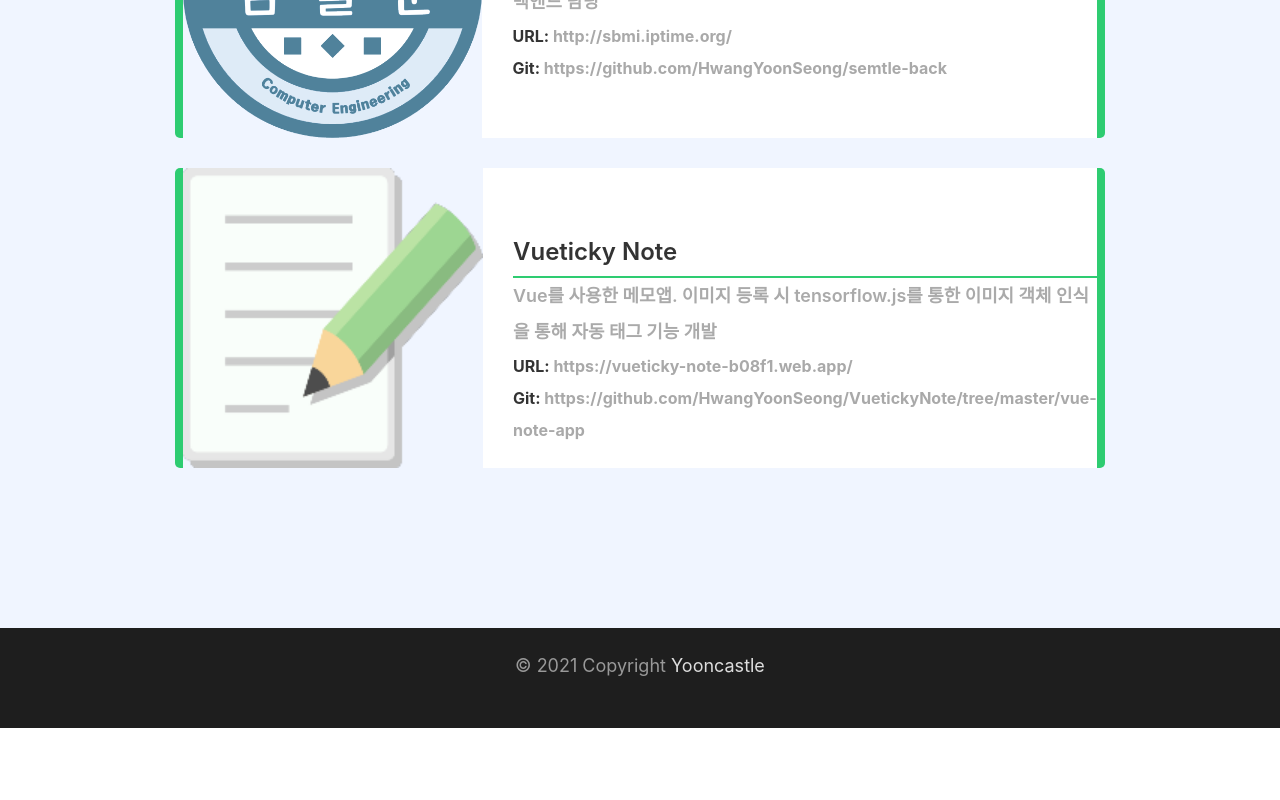
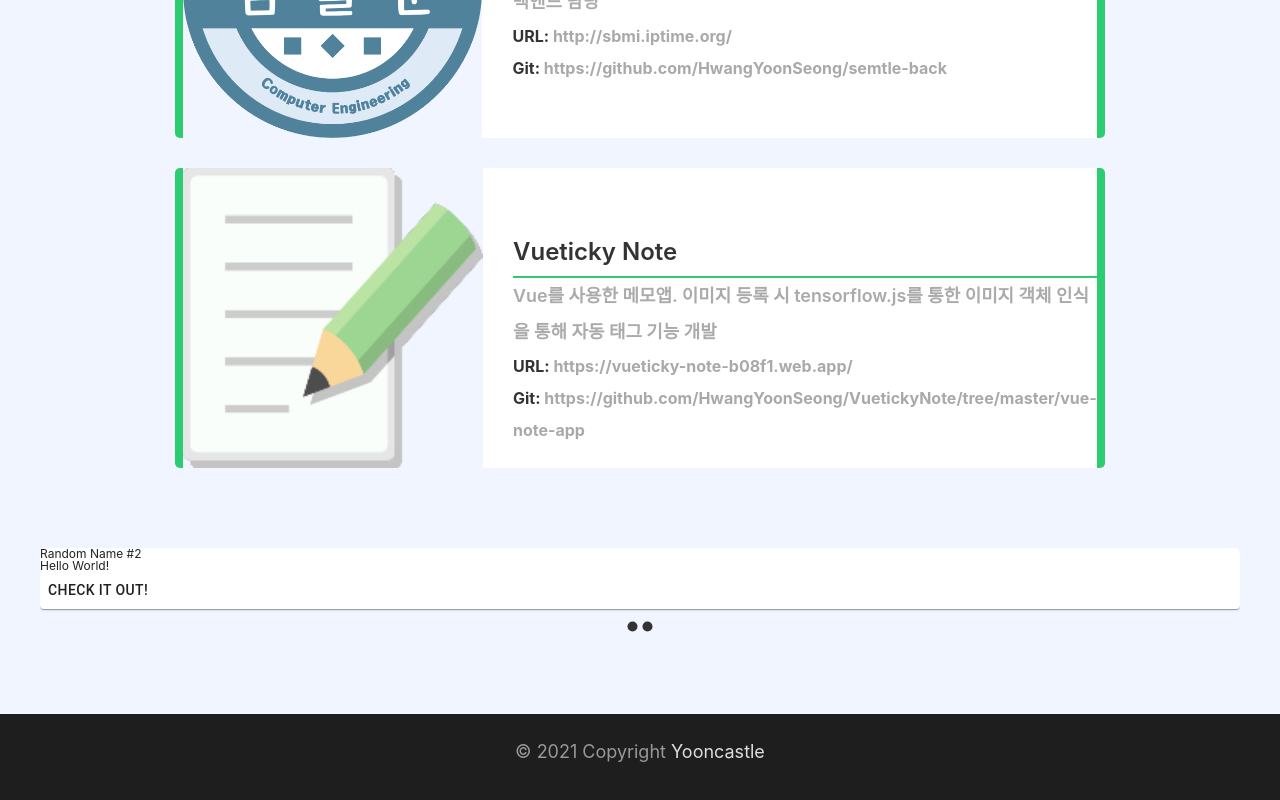
Before and after one commit to HwangYoonSeong/HwangYoonSeong.github.io, a React (Create React App) app in the folder portfolio/: page / in a window 1280 px wide. Shown: the part 2960-3760 px from the top of the page. Before the commit the page ends 3688 px from the top, so only its background shows below. Built offline with nearby package versions, Linux system fonts and the light colour scheme.

Commit message:
React Material UI Carousel
+Home Background height 조정하기

```diff
--- a/portfolio/package.json
+++ b/portfolio/package.json
@@ -7,6 +7,8 @@
     "@fortawesome/free-brands-svg-icons": "^5.15.2",
     "@fortawesome/free-solid-svg-icons": "^5.15.2",
     "@fortawesome/react-fontawesome": "^0.1.14",
+    "@material-ui/core": "^4.11.3",
+    "@material-ui/icons": "^4.11.2",
     "@testing-library/jest-dom": "^5.11.4",
     "@testing-library/react": "^11.1.0",
     "@testing-library/user-event": "^12.1.10",
@@ -14,6 +16,7 @@
     "jquery": "^3.6.0",
     "react": "^17.0.1",
     "react-dom": "^17.0.1",
+    "react-material-ui-carousel": "^2.2.2",
     "react-scripts": "4.0.2",
     "reactstrap": "^8.9.0",
     "styled-components": "^4.1.3",
--- a/portfolio/src/components/Section/Projects/ProjectPresenter.js
+++ b/portfolio/src/components/Section/Projects/ProjectPresenter.js
@@ -1,6 +1,7 @@
 import React from 'react';
 import styled from 'styled-components';
-
+import Carousel from 'react-material-ui-carousel'
+import { Paper, Button } from '@material-ui/core'
 
 const Container = styled.article`
     background-color: rgba(112, 161, 255, .1);
@@ -130,7 +131,33 @@ const ContentURL = styled.a`
 //     }
 // `;
 
+
+function Item (props) {
+    return (
+        <Paper>
+            <h2>{props.item.name}</h2>
+            <p>{props.item.description}</p>
+
+            <Button className="CheckButton">
+                Check it out!
+            </Button>
+        </Paper>
+    )
+}
+
 const ProjectPresenter = (props) => {
+
+
+    var items = [
+        {
+            name: "Random Name #1",
+            description: "Probably the most random thing you have ever seen!"
+        },
+        {
+            name: "Random Name #2",
+            description: "Hello World!"
+        }
+    ]
     return (
         <Container id="Project">
             <ContentWrap>
@@ -151,8 +178,16 @@ const ProjectPresenter = (props) => {
                                 <ContentURL href={e.git} name="'Git: '">{e.git}</ContentURL>
                             </CardContent>
                         </Card>
+
+
                     )}
                 </Content>
+
+                <Carousel>
+                    {
+                        items.map((item, i) => <Item key={i} item={item} />)
+                    }
+                </Carousel>
             </ContentWrap>
         </Container>
     )
```
Also changed, not shown: 2 other files (tests, documents, lock files or other folders).
